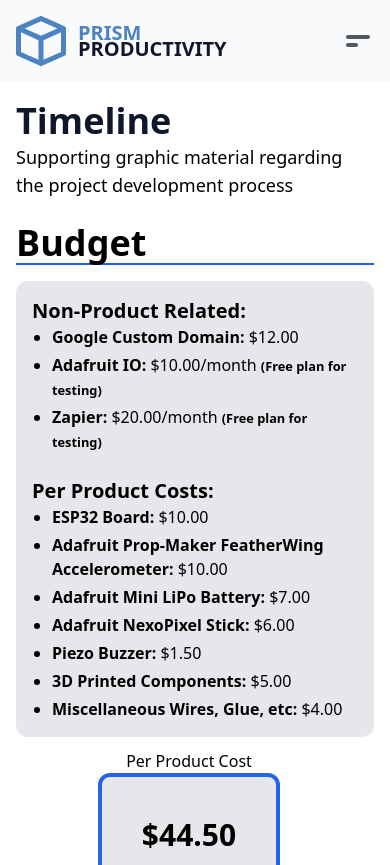
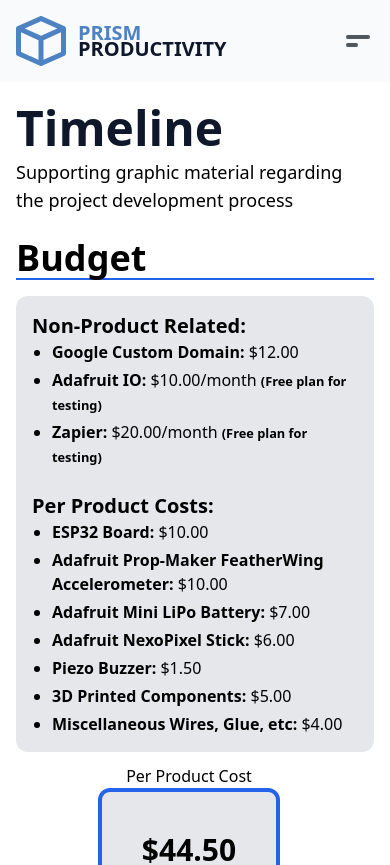
Before and after one commit to mikedelgaudio/seniordesign_marketing, a React (Vite) app: page /timeline in a window 390 px wide. Shown: the top 865 px of the page. Built offline with nearby package versions, Linux system fonts and the light colour scheme.

Commit message:
fix text font size on mobile

```diff
--- a/src/components/Timeline/Header/header.timeline.component.tsx
+++ b/src/components/Timeline/Header/header.timeline.component.tsx
@@ -1,7 +1,7 @@
 const Header = () => {
   return (
     <>
-      <h1 className="text-4xl font-bold leading-tight text-slate-900 sm:text-5xl sm:leading-tight lg:text-7xl lg:leading-tight">
+      <h1 className="text-5xl font-bold leading-tight text-slate-900 sm:leading-tight lg:text-7xl lg:leading-tight">
         Timeline
       </h1>
       <p className="text-lg sm:text-xl ">
```
